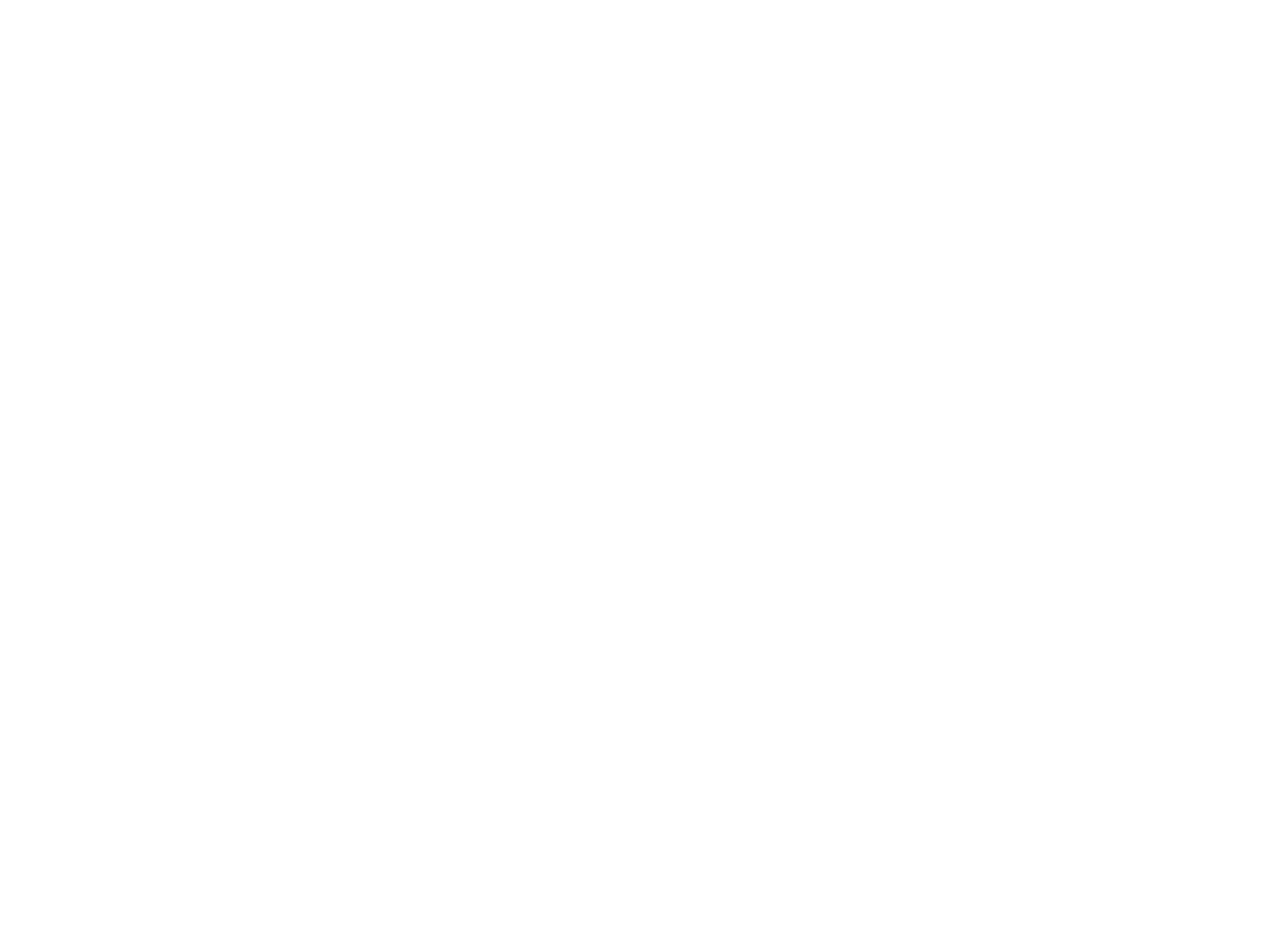
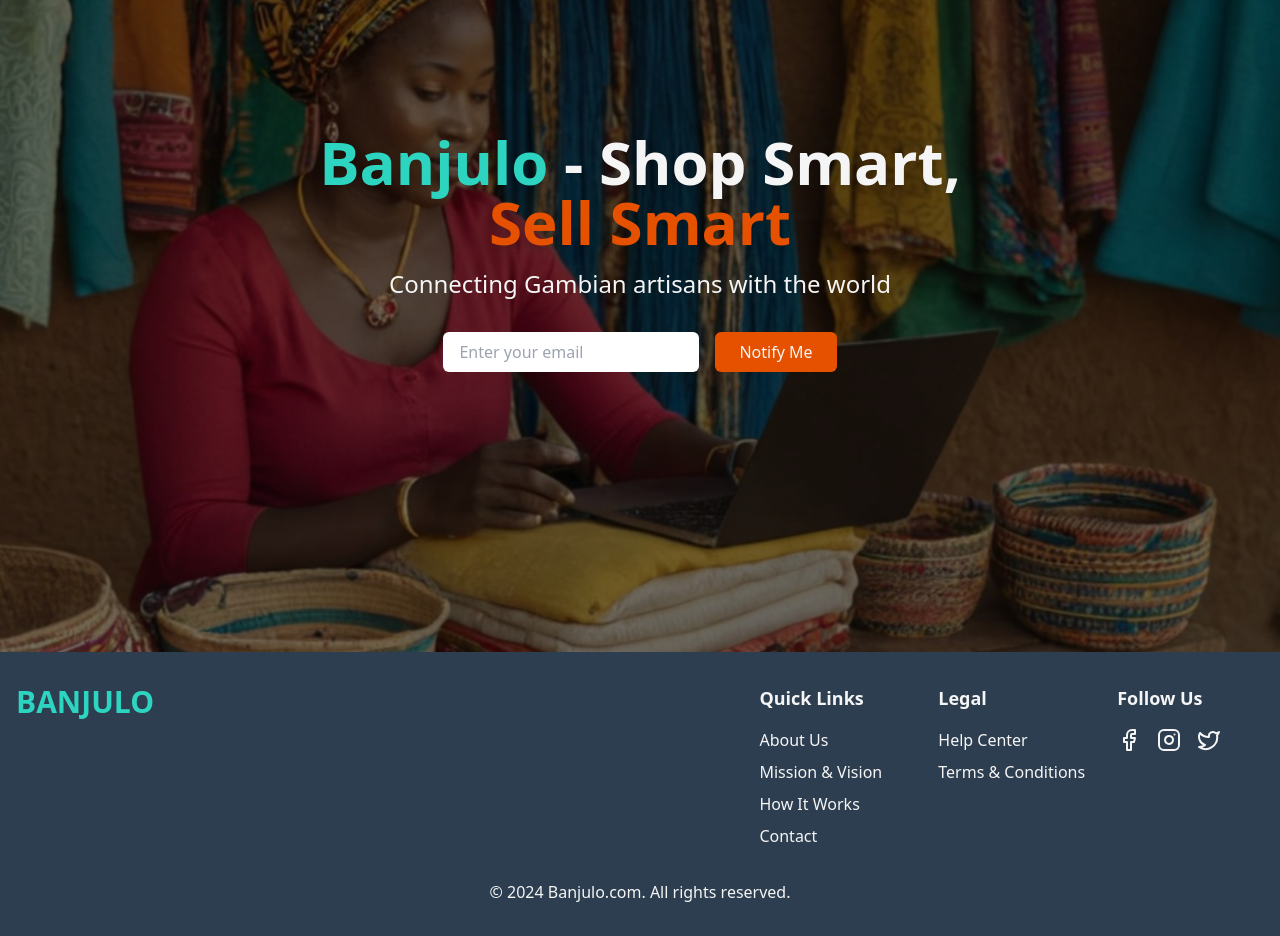
Before and after one commit to hafizasad419/Banjulo, a React (Vite) app: page / in a window 1280 px wide. Shown: the part 240-1176 px from the top of the page. Before the commit the page ends 800 px from the top, so only its background shows below. Built offline with nearby package versions, Linux system fonts and the light colour scheme.

Commit message:
develop home page

```diff
--- a/package.json
+++ b/package.json
@@ -4,8 +4,7 @@
   "version": "0.0.0",
   "type": "module",
   "scripts": {
-    "dev": "vite",
-    "host": "vite --host",
+    "dev": "vite --host",
     "build": "vite build",
     "lint": "eslint .",
     "preview": "vite preview"
--- a/src/components/BanjuloLandingPage.jsx
+++ b/src/components/BanjuloLandingPage.jsx
@@ -47,13 +47,13 @@
 
       <main className="flex-grow">
         <section className="relative h-screen flex items-center justify-center bg-gray-100">
-          {/* <img
-            src="/placeholder.svg?height=1080&width=1920"
+          <img
+            src="https://images.pexels.com/photos/956999/milky-way-starry-sky-night-sky-star-956999.jpeg?auto=compress&cs=tinysrgb&w=1260&h=750&dpr=1"
             alt="Gambian artisans and products"
             layout="fill"
             objectFit="cover"
             className="absolute inset-0"
-          /> */}
+          />
           <div className="absolute inset-0 bg-black opacity-50"></div>
           <div className="relative z-10 text-center text-white">
             <h1 className="text-4xl md:text-6xl font-bold mb-4 drop-shadow-lg">Banjulo.com - Shop Smart, Sell Smart</h1>
--- a/src/components/Footer/Footer.jsx
+++ b/src/components/Footer/Footer.jsx
@@ -1,9 +1,77 @@
 import React from 'react'
+import { Link } from 'react-router-dom'
+import { Facebook, Instagram, Twitter } from 'lucide-react'
 
-function Footer() {
+const footerLinks = [
+  {
+    title: 'Quick Links',
+    links: [
+      { name: 'About Us', path: '/about' },
+      { name: 'Mission & Vision', path: '/mission-and-vision' },
+      { name: 'How It Works', path: '/how-it-works' },
+      { name: 'Contact', path: '/contact' },
+    ]
+  },
+  {
+    title: 'Legal',
+    links: [
+      { name: 'Help Center', path: '/help' },
+      { name: 'Terms & Conditions', path: '/terms' },
+    ]
+  },
+  {
+    title: 'Follow Us',
+    socialLinks: [
+      { name: 'Facebook', icon: Facebook, url: '#' },
+      { name: 'Instagram', icon: Instagram, url: '#' },
+      { name: 'Twitter', icon: Twitter, url: '#' },
+    ]
+  }
+]
+
+export default function Footer() {
   return (
-    <footer>Footer</footer>
+    <footer className="bg-navy-500 text-white py-8">
+      <div className="container mx-auto px-4">
+        <div className="flex flex-col lg:flex-row lg:justify-between">
+          <div className="mb-8 lg:mb-0">
+            <Link to="/" className="text-3xl font-bold text-teal-400 hover:text-teal-300 transition-colors duration-300">
+              BANJULO
+            </Link>
+          </div>
+          <div className="grid grid-cols-1 md:grid-cols-2 lg:grid-cols-3 gap-8">
+            {footerLinks.map((section, index) => (
+              <div key={index}>
+                <h3 className="text-lg font-semibold mb-4">{section.title}</h3>
+                {section.links && (
+                  <ul className="space-y-2">
+                    {section.links.map((link, linkIndex) => (
+                      <li key={linkIndex}>
+                        <Link to={link.path} className="hover:text-teal-400 transition-colors duration-300">
+                          {link.name}
+                        </Link>
+                      </li>
+                    ))}
+                  </ul>
+                )}
+                {section.socialLinks && (
+                  <div className="flex space-x-4">
+                    {section.socialLinks.map((social, socialIndex) => (
+                      <a key={socialIndex} href={social.url} className="hover:text-teal-400 transition-colors duration-300">
+                        <social.icon className="h-6 w-6" />
+                        <span className="sr-only">{social.name}</span>
+                      </a>
+                    ))}
+                  </div>
+                )}
+              </div>
+            ))}
+          </div>
+        </div>
+        <div className="mt-8 text-center">
+          <p>&copy; {new Date().getFullYear()} Banjulo.com. All rights reserved.</p>
+        </div>
+      </div>
+    </footer>
   )
 }
-
-export default Footer
--- a/src/components/Home/Home.jsx
+++ b/src/components/Home/Home.jsx
@@ -1,9 +1,79 @@
-import React from 'react'
+import React, { useState } from 'react'
+import { motion } from 'framer-motion'
+import bg from "../../assets/bg/bg.jpg"
 
-function Home() {
+export default function Home() {
+  const [email, setEmail] = useState('')
+
+  const handleSubmit = (e) => {
+    e.preventDefault()
+    // Handle form submission logic here
+    console.log('Email submitted:', email)
+  }
+
   return (
-    <div>Home</div>
+    <main className="flex-grow">
+      <section className="relative min-h-screen flex items-center justify-center bg-gray-100">
+        <div className="absolute inset-0 overflow-hidden">
+          <img
+            src={bg}
+            alt="Gambian artisans and products"
+            className="absolute w-full h-full object-cover object-center"
+          />
+          <div className="absolute inset-0 bg-black opacity-50"></div>
+        </div>
+
+        <motion.div
+          initial={{ opacity: 0, y: 20 }}
+          animate={{ opacity: 1, y: 0 }}
+          transition={{ duration: 0.8 }}
+          className="relative z-10 text-center text-white px-4 sm:px-6 lg:px-8"
+        >
+          <motion.h1
+            initial={{ opacity: 0, y: 20 }}
+            animate={{ opacity: 1, y: 0 }}
+            transition={{ delay: 0.2, duration: 0.8 }}
+            className="text-3xl sm:text-4xl md:text-5xl lg:text-6xl font-bold mb-4 drop-shadow-lg"
+          >
+            <span className='text-teal-400'>Banjulo</span> - Shop Smart,
+            <div className="text-orange-500">Sell Smart</div>
+          </motion.h1>
+
+          <motion.p
+            initial={{ opacity: 0, y: 20 }}
+            animate={{ opacity: 1, y: 0 }}
+            transition={{ delay: 0.4, duration: 0.8 }}
+            className="text-lg sm:text-xl md:text-2xl mb-8"
+          >
+            Connecting Gambian artisans with the world
+          </motion.p>
+
+          <motion.form
+            initial={{ opacity: 0, y: 20 }}
+            animate={{ opacity: 1, y: 0 }}
+            transition={{ delay: 0.6, duration: 0.8 }}
+            onSubmit={handleSubmit}
+            className="flex flex-col sm:flex-row justify-center items-center gap-4 max-w-md mx-auto"
+          >
+            <input
+              type="email"
+              placeholder="Enter your email"
+              value={email}
+              onChange={(e) => setEmail(e.target.value)}
+              className="px-4 py-2 w-full sm:w-64 rounded-md text-gray-800 focus:outline-none focus:ring-2 focus:ring-orange-500"
+              required
+            />
+            <motion.button
+              whileHover={{ scale: 1.05 }}
+              whileTap={{ scale: 0.95 }}
+              type="submit"
+              className="w-full sm:w-auto px-6 py-2 bg-orange-500 text-white rounded-md hover:bg-orange-600 transition-colors duration-300"
+            >
+              Notify Me
+            </motion.button>
+          </motion.form>
+        </motion.div>
+      </section>
+    </main>
   )
 }
-
-export default Home
--- a/src/components/Navbar/Navbar.jsx
+++ b/src/components/Navbar/Navbar.jsx
@@ -14,9 +14,9 @@
   const [isMenuOpen, setIsMenuOpen] = useState(false)
 
   return (
-    <header className="bg-teal-600 shadow-md">
+    <header className="bg-navy-500 shadow-md">
       <div className="container mx-auto px-4 py-4 flex justify-between items-center">
-        <Link to="/" className="text-2xl font-bold text-white hover:text-gold-500 transition-colors duration-300">
+        <Link to="/" className="text-2xl font-bold text-teal-400 transition-colors duration-300">
           BANJULO
         </Link>
 
@@ -26,7 +26,7 @@
               key={link.name}
               to={link.path}
               className={({ isActive }) =>
-                `text-xl font-semibold px-4 py-2 rounded-md transition-all duration-300 ${isActive ? 'text-gold-500 bg-teal-700' : 'text-white hover:text-gold-500 hover:bg-teal-500'
+                `text-xl font-semibold px-4 py-2 rounded-md transition-all text-white hover:bg-teal-600 duration-300 ${isActive ? 'bg-teal-600' : ''
                 }`
               }
             >
@@ -56,16 +56,16 @@
             animate={{ opacity: 1, height: 'auto' }}
             exit={{ opacity: 0, height: 0 }}
             transition={{ duration: 0.3, ease: 'easeInOut' }}
-            className="md:hidden bg-teal-600 overflow-hidden"
+            className="md:hidden bg-navy-500 overflow-hidden"
           >
             {navLinks.map((link) => (
               <NavLink
                 key={link.name}
                 to={link.path}
                 className={({ isActive }) =>
-                  `block px-4 py-3 text-lg font-medium transition-all duration-300 ${isActive
-                    ? 'text-gold-500 bg-teal-700'
-                    : 'text-white hover:text-gold-500 hover:bg-teal-700'  //
+                  `block px-4 py-3 text-lg font-medium transition-all duration-300 text-white ${isActive
+                    ? 'bg-teal-600'
+                    : ''
                   }`
                 }
                 onClick={() => setIsMenuOpen(false)}
```
Also changed, not shown: src/assets/bg/bg.jpg (added).
